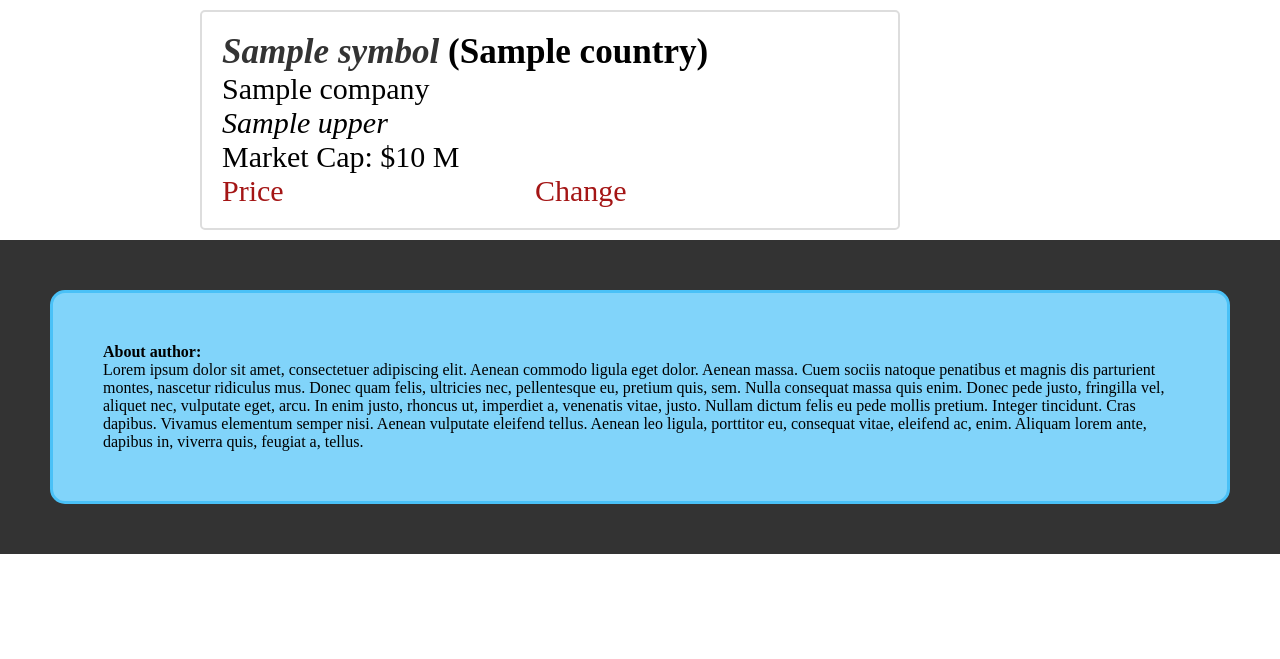
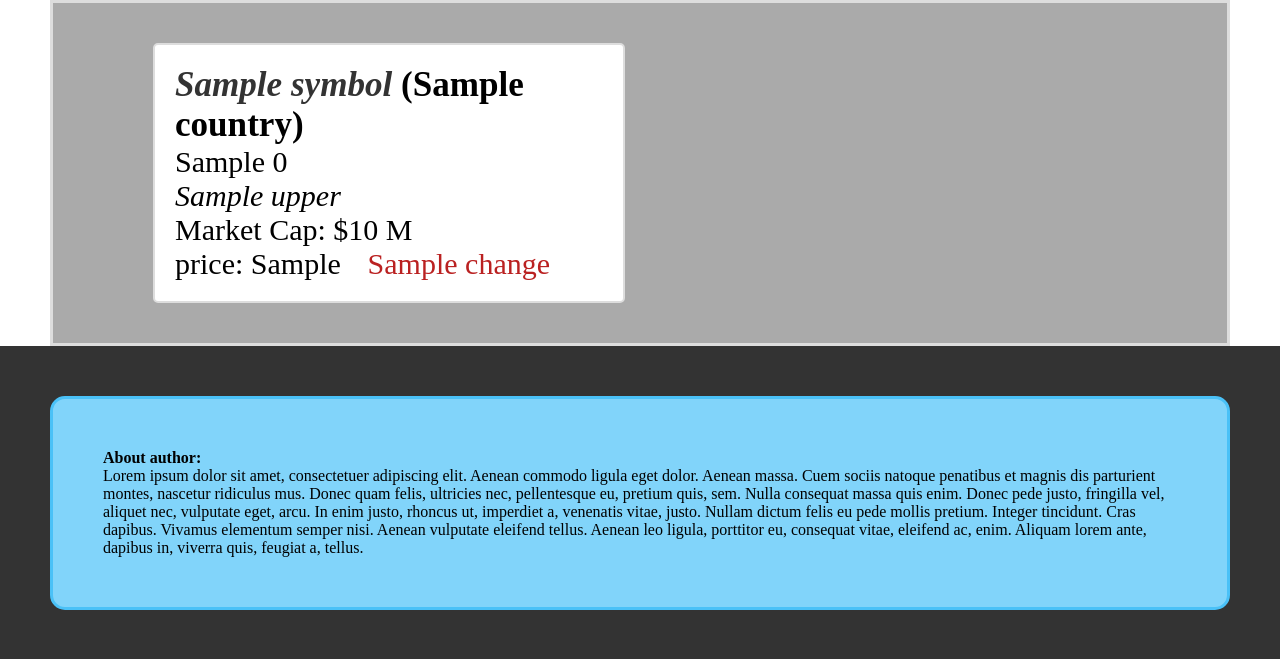
Before and after one commit to MichalDoman/EquityMagnet, a Django app: template final_project/main_app/templates/home.html in a window 1280 px wide. Shown: the part 90-749 px from the top of the page. Run offline with Django 4.2, Linux system fonts and the light colour scheme; the template is opened without the code that fills it: most values are stand-ins (such as "Sample title", 1, 10 or a date in 2020).

Commit message:
minor home page css changes

```diff
--- a/final_project/main_app/static/base.css
+++ b/final_project/main_app/static/base.css
@@ -71,10 +71,16 @@ footer {
 /* ---------------------------------------------- Home Page: */
 
 .grid-box {
+    background: #aaaaaa;
+    border: 3px solid #dddddd;
+    padding: 40px 100px;
+}
+
+.grid-item-box {
     display: grid;
-    grid-template-columns: auto auto;
-    gap: 10px;
-    padding: 10px 150px;
+    grid-template-columns: 50% 50%;
+    gap: 30px;
+    margin-right: 30px;
 }
 
 .grid-item {
@@ -99,8 +105,14 @@ footer {
 
 .home-price-box {
     display: grid;
-    grid-template-columns: auto auto;
-    color: #a41515;
+    grid-template-columns: 45% auto;
+}
+
+.positive-change {
+    color: forestgreen;
+}
+.negative-change {
+    color: #ba2121;
 }
 
 /* ---------------------------------------------- Company List: */
--- a/final_project/main_app/templates/home.html
+++ b/final_project/main_app/templates/home.html
@@ -6,19 +6,25 @@
 
 {% block content %}
     <article class="grid-box">
+        <div class="grid-item-box">
             {% for company in companies %}
                 <div class="grid-item">
                     <h3>
-                    <a class="company-link" href="{% url "company_details" company.pk %}">{{ company.symbol }}</a>
-                    ({{ company.country }})</h3>
-                <p>{{ company.name }}</p>
-                <p><i>{{ company.exchange.symbol.upper }}</i></p>
-                <p>Market Cap: ${{ company.market_cap|style_numeric_data }} M</p>
+                        <a class="company-link" href="{% url "company_details" company.0.pk %}">{{ company.0.symbol }}</a>
+                        ({{ company.0.country }})</h3>
+                    <p>{{ company.0.name }}</p>
+                    <p><i>{{ company.0.exchange.symbol.upper }}</i></p>
+                    <p>Market Cap: ${{ company.0.market_cap|style_numeric_data }} M</p>
                     <div class="home-price-box">
-                    <p>Price</p>
-                    <p>Change</p>
+                        <p>price: {{ company.1.current_value }}</p>
+                        {% if company.1.change > 0 %}
+                            <p class="positive-change">+{{ company.1.change }}</p>
+                        {% else %}
+                            <p class="negative-change">{{ company.1.change }}</p>
+                        {% endif %}
                     </div>
                 </div>
             {% endfor %}
+        </div>
     </article>
 {% endblock %}
--- a/final_project/main_app/views.py
+++ b/final_project/main_app/views.py
@@ -22,15 +22,16 @@ class HomeView(View):
     """A view supporting GET method, that represents the Home Page of the app.
 
     :return: an HTTPResponse that passes a context to the home.html template.
-    The context contain a random sample of companies from database.
+    The context contain a random sample of companies from database and their price models.
     """
 
     def get(self, request):
         all_companies = Company.objects.select_related("exchange", "sector")
         sample_companies = sample(list(all_companies), 4)
+        prices = [Price.objects.get(company=c) for c in sample_companies]
 
         return render(request, "home.html", context={
-            "companies": sample_companies
+            "companies": zip(sample_companies, prices)
         })
 
 
```
Lines whose indentation alone changed are shown as unchanged.
